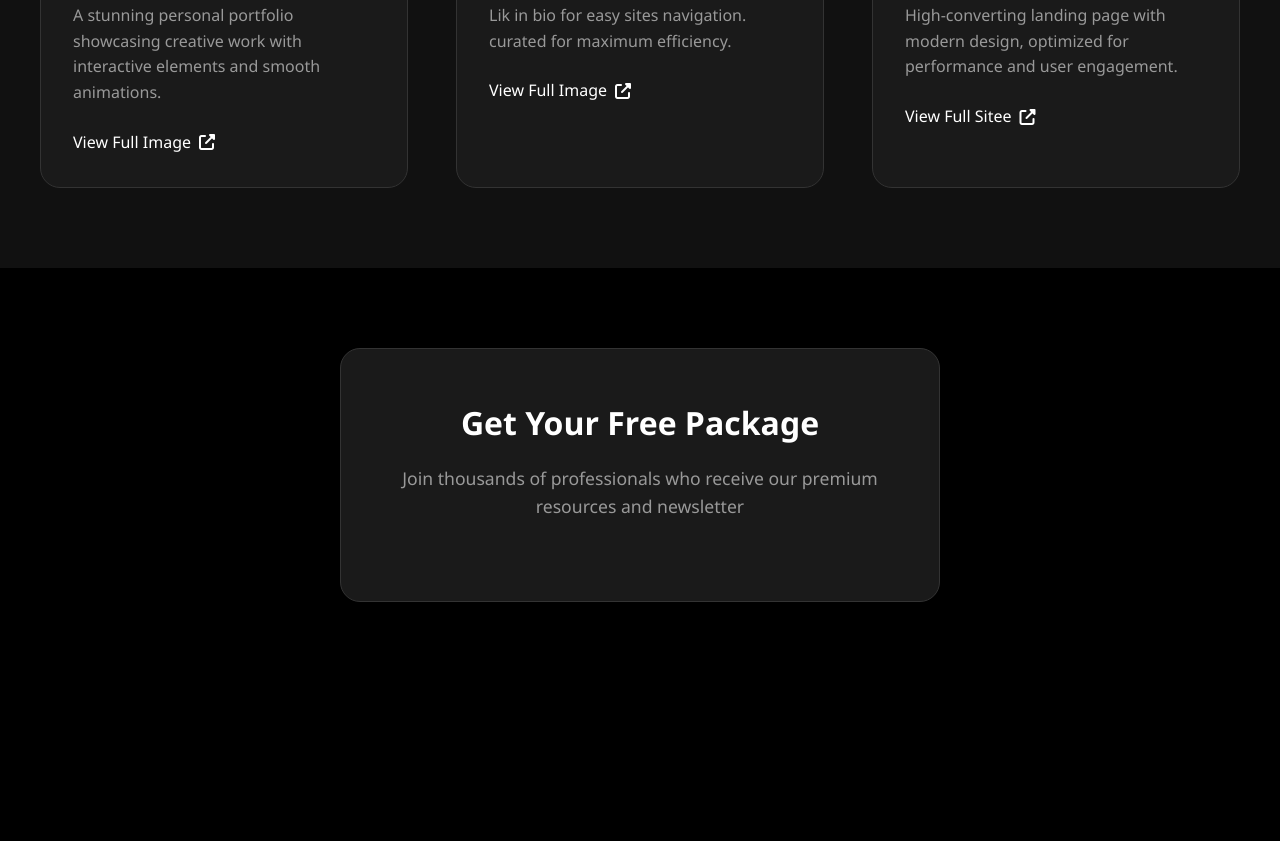
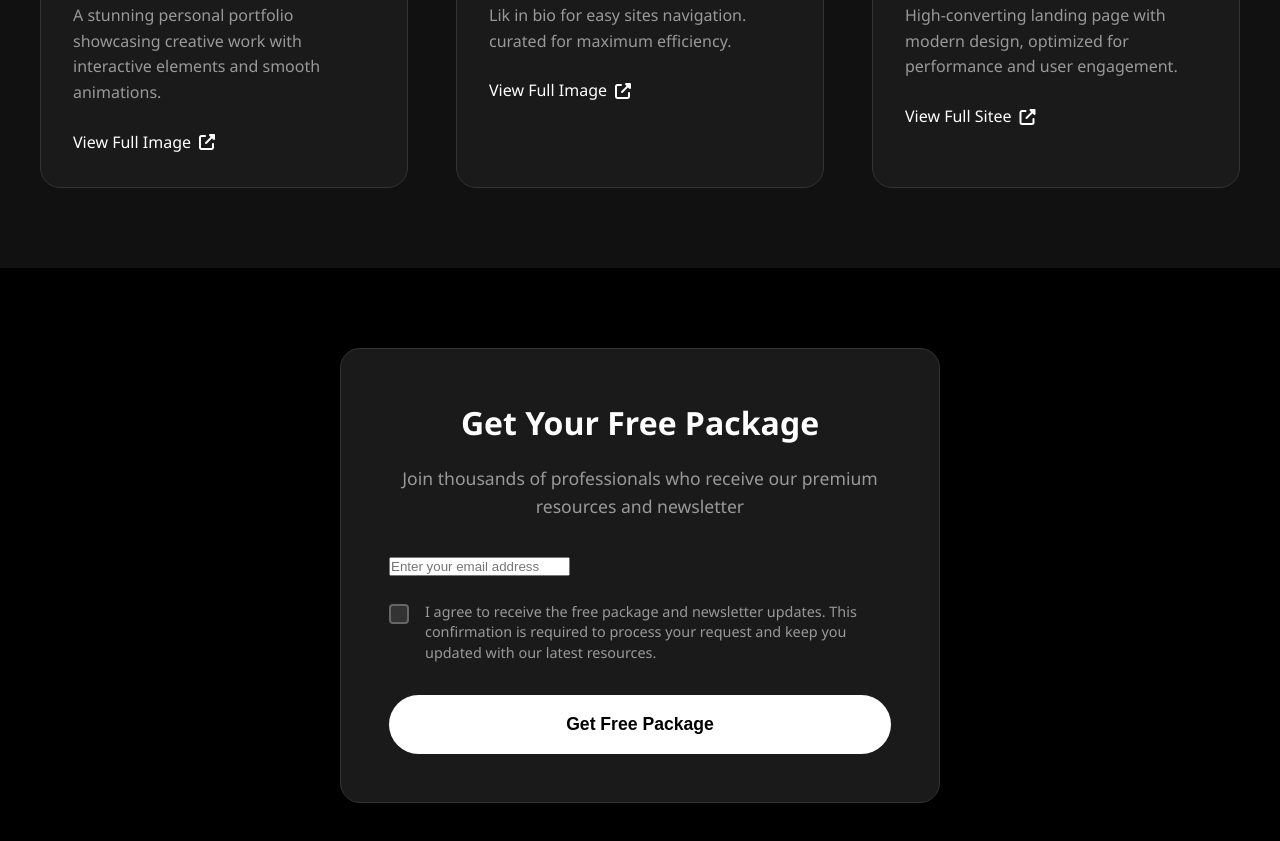
Before and after one commit to Arasaster/Launchpad-3, a plain HTML site: page index.html in a window 1280 px wide. Shown: the part 1355-2196 px from the top of the page. Before the commit the page ends 2037 px from the top, so only its background shows below. Drawn offline with Linux system fonts and the light colour scheme.

Commit message:
Update index.html

```diff
--- a/index.html
+++ b/index.html
@@ -654,6 +654,27 @@
                 <h3 class="form-title">Get Your Free Package</h3>
                 <p class="form-subtitle">Join thousands of professionals who receive our premium resources and newsletter</p>
 
+                <form name="launchpad3" method="POST" data-netlify="true">
+  <input type="hidden" name="form-name" value="launchpad3">
+
+  <div class="input-group">
+    <input type="email" name="email" placeholder="Enter your email address" id="emailInput" required>
+  </div>
+
+  <div class="checkbox-group">
+    <label class="custom-checkbox">
+      <input type="checkbox" name="consent" id="consentCheckbox" required>
+      <span class="checkmark"></span>
+    </label>
+    <label for="consentCheckbox" class="checkbox-label">
+      I agree to receive the free package and newsletter updates. This confirmation is required to process your request and keep you updated with our latest resources.
+    </label>
+  </div>
+
+  <button type="submit" class="submit-button" id="submitButton">
+    <span>Get Free Package</span>
+  </button>
+                </form>
 
             </div>
         </div>
```
